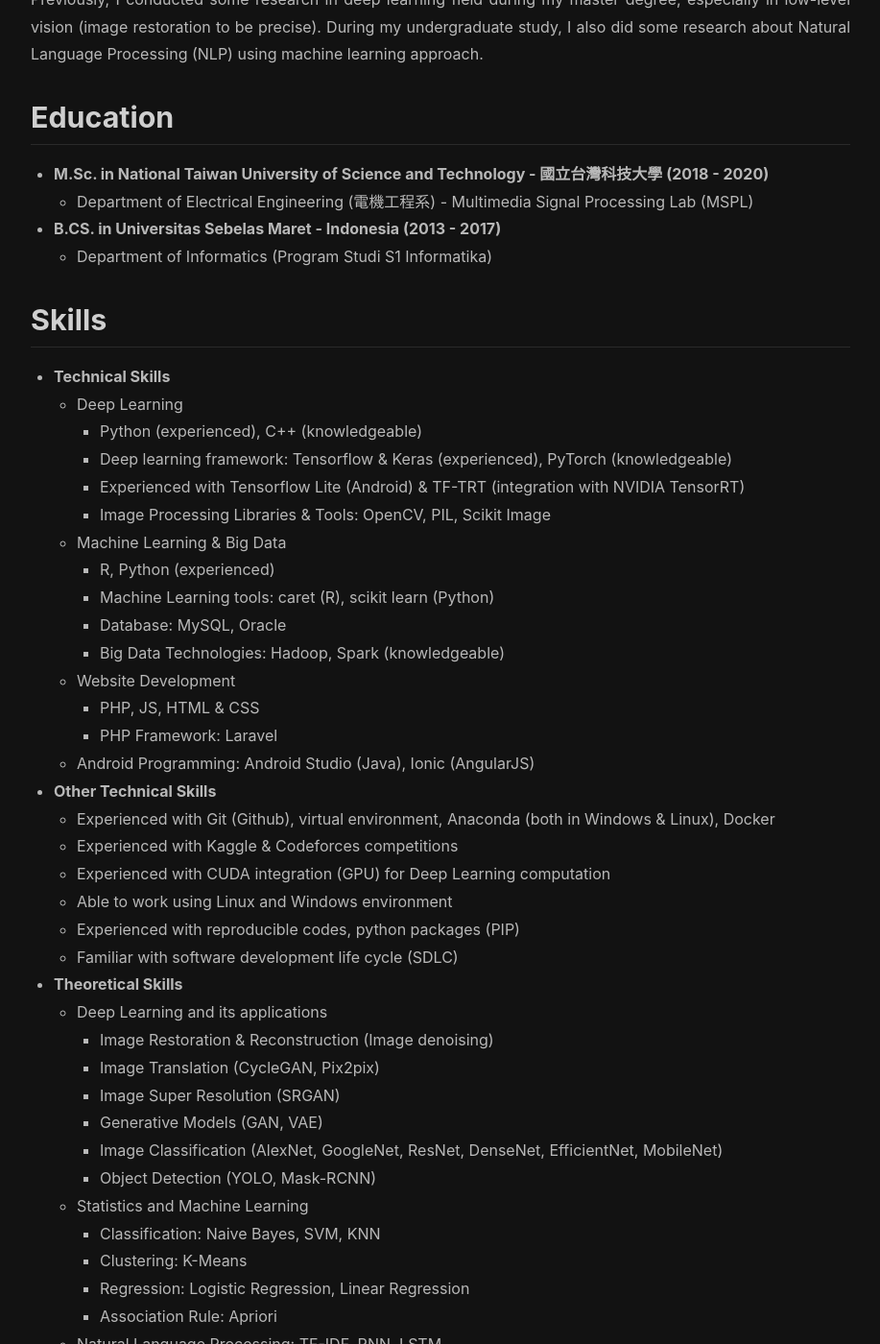
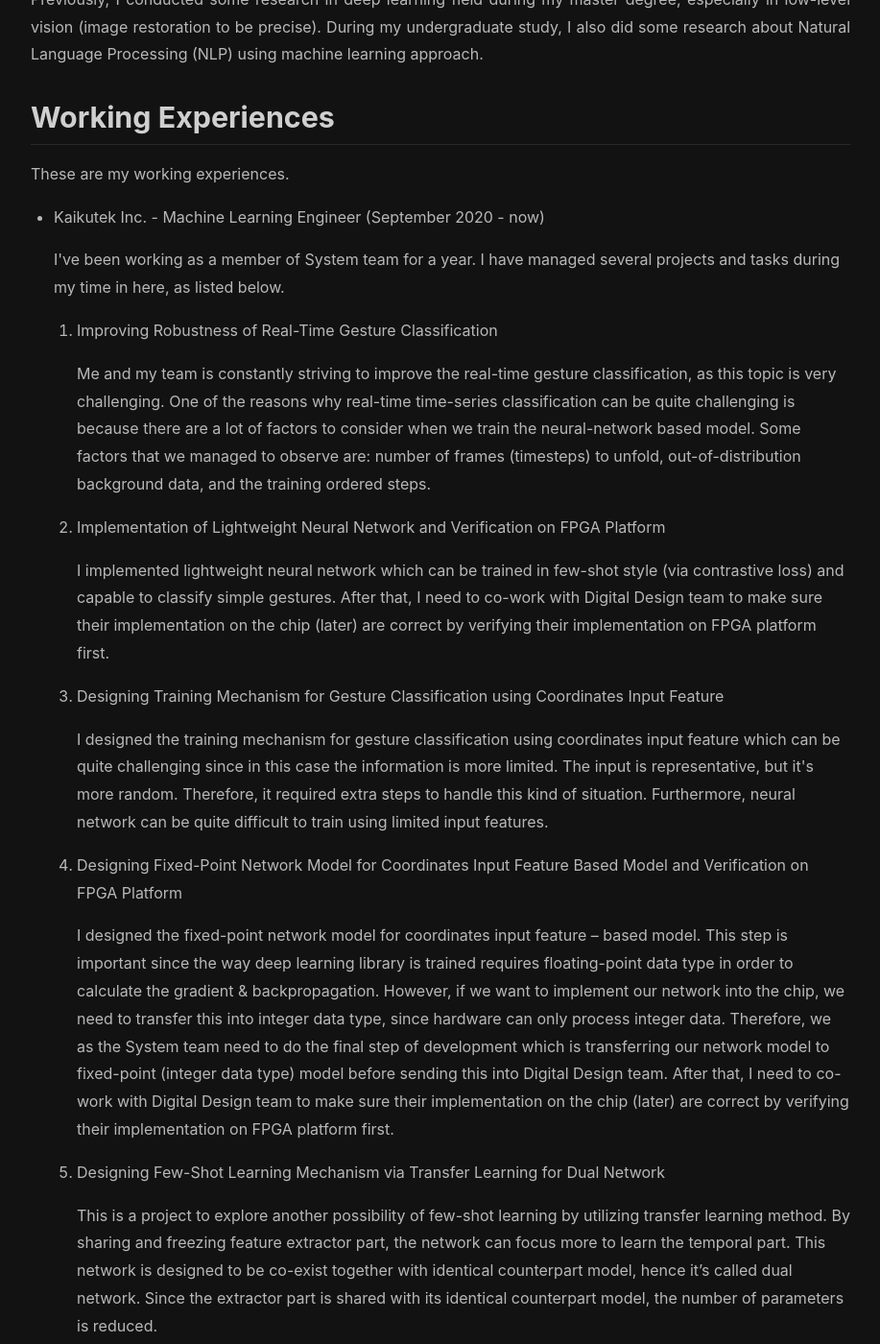
Before and after one commit to kuroipearls/kuroipearls.github.io, a Jekyll site: the page built from index.html, in a window 1280 px wide and 1400 px high, scrolled down 420 px. Shown: the whole window at 96% size, without its empty margins (181-1098 px from the left). Built offline with Jekyll 4.4.1, drawn with Linux system fonts in a browser that asks for light colours; nearby versions of some CDN libraries; the list of posts is cut into pages by our own code; some of the changed text lies outside the part shown.

Commit message:
2021 Add Working Experiences

```diff
--- a/index.html
+++ b/index.html
@@ -5,6 +5,32 @@
 <p align="justify">Hi ! My name is Della. I’m a Machine Learning Engineer in Kaikutek Inc. As the member of System team, I’m in charge of developing the AI Core technologies of the chip. I’m currently working with spatiotemporal data for real-time gesture classification, exploring the possibilities to improve the efficiency and performance of neural network-based gesture classification model. Besides that, I’m also currently reading about Variational Bayesian inference outside working to keep myself updated with latest trend in deep learning field since I’m passionate about this field and willing to learn something new. </p>
 
 <p align="justify">Previously, I conducted some research in deep learning field during my master degree, especially in low-level vision (image restoration to be precise). During my undergraduate study, I also did some research about Natural Language Processing (NLP) using machine learning approach. </p>
+
+<h2>Working Experiences</h2>
+<p>These are my working experiences.</p>
+<ul>
+	<li>Kaikutek Inc. - Machine Learning Engineer (September 2020 - now)</li>
+	<p>I've been working as a member of System team for a year. I have managed several projects and tasks during my time in here, as listed below.</p>
+	<ol>
+		<li>Improving Robustness of Real-Time Gesture Classification</li>
+		<p>Me and my team is constantly striving to improve the real-time gesture classification, as this topic is very challenging. One of the reasons why real-time time-series classification can be quite challenging is because there are a lot of factors to consider when we train the neural-network based model. Some factors that we managed to observe are: number of frames (timesteps) to unfold, out-of-distribution background data, and the training ordered steps.</p>
+		<li>Implementation of Lightweight Neural Network and Verification on FPGA Platform</li>
+		<p>I implemented lightweight neural network which can be trained in few-shot style (via contrastive loss) and capable to classify simple gestures.  After that, I need to co-work with Digital Design team to make sure their implementation on the chip (later) are correct by verifying their implementation on FPGA platform first.</p>
+		<li>Designing Training Mechanism for Gesture Classification using Coordinates Input Feature</li>
+		<p>I designed the training mechanism for gesture classification using coordinates input feature which can be quite challenging since in this case the information is more limited. The input is representative, but it's more random. Therefore, it required extra steps to handle this kind of situation. Furthermore, neural network can be quite difficult to train using limited input features.</p>
+		<li>Designing Fixed-Point Network Model for Coordinates Input Feature Based Model and Verification on FPGA Platform</li>
+		<p>I designed the fixed-point network model for coordinates input feature – based model. This step is important since the way deep learning library is trained requires floating-point data type in order to calculate the gradient & backpropagation. However, if we want to implement our network into the chip, we need to transfer this into integer data type, since hardware can only process integer data. Therefore, we as the System team need to do the final step of development which is transferring our network model to fixed-point (integer data type) model before sending this into Digital Design team. After that, I need to co-work with Digital Design team to make sure their implementation on the chip (later) are correct by verifying their implementation on FPGA platform first.</p>
+		<li>Designing Few-Shot Learning Mechanism via Transfer Learning for Dual Network</li>
+		<p>This is a project to explore another possibility of few-shot learning by utilizing transfer learning method. By sharing and freezing feature extractor part, the network can focus more to learn the temporal part. This network is designed to be co-exist together with identical counterpart model, hence it’s called dual network. Since the extractor part is shared with its identical counterpart model, the number of parameters is reduced. </p>
+		<li>Analyzing and Improving Augmentation Methods for Temporal Matching Gesture Classification Model </li>
+		<p>My task is to analyze the effectiveness of the current augmentation methods for temporal matching gesture classification model. Therefore, I need to design an evaluation method to check their performance. After determining their performance, I can try different augmentation methods which can improve the classification result.</p>
+	</ol>
+</ul>
+<ul>
+	<li>Sebelas Maret University's Bureau of Administration and Information System Design - Software Developer (January 2016 - December 2016)</li>
+	<p>In this job, my task was to maintain Sebelas Maret University's websites in check and always available, and also to check & maintain the database,
+	in case there's trouble. </p>
+</ul>
 
 <h2>Education</h2>
 <ul>
@@ -95,14 +121,6 @@
 	<li>Twitter sentiment analysis of 2017 DKI Jakarta's local election - <a href="https://gist.github.com/kuroipearls/da01e89892ee29198278a917c355c88a">notebook</a></li>
 </ul>
 
-<h2>Working Experiences</h2>
-<p>These are my working experiences.</p>
-<ul>
-	<li>Sebelas Maret University's Bureau of Administration and Information System Design - Software Developer (January 2016 - December 2016)</li>
-	<p>In this job, my task was to maintain Sebelas Maret University's websites in check and always available, and also to check & maintain the database,
-	in case there's trouble. </p>
-</ul>
-
 <h2>Project Experience</h2>
 <p>These are my project experiences.</p>
 <ul>
```
